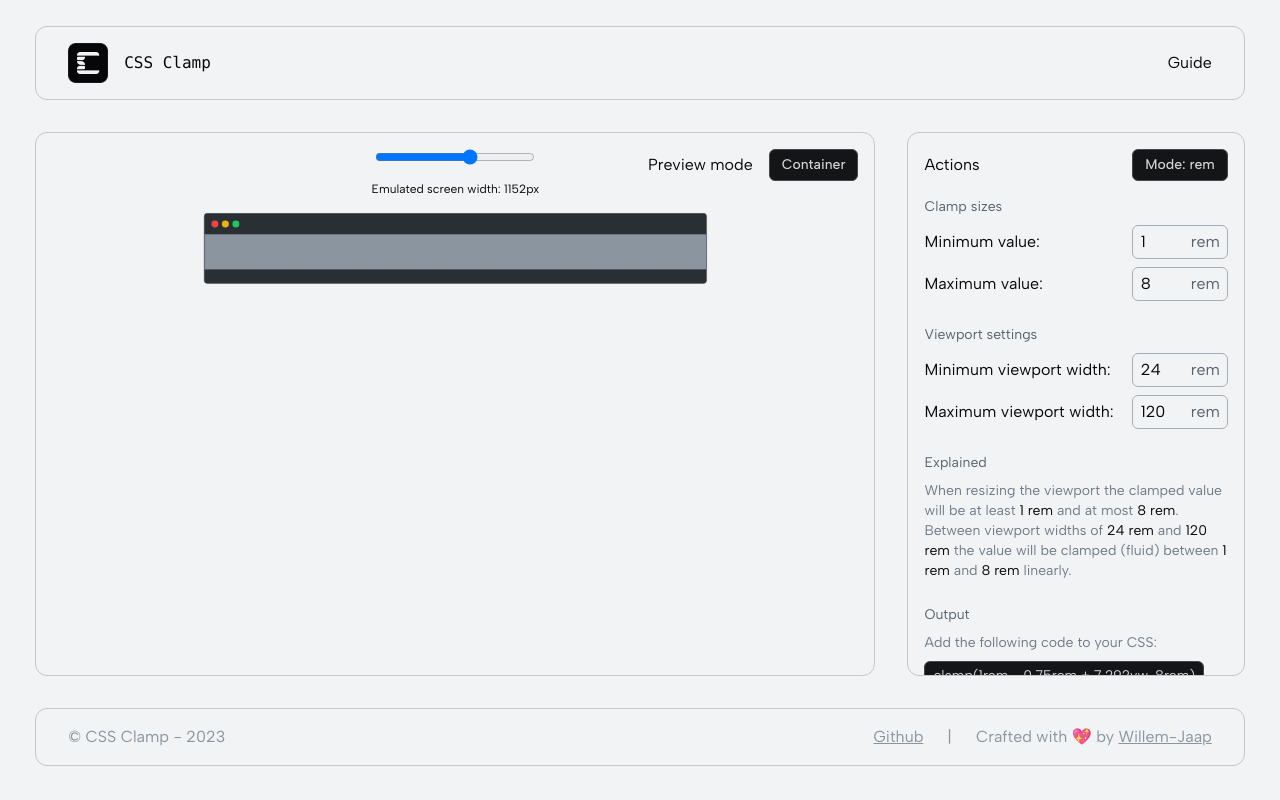
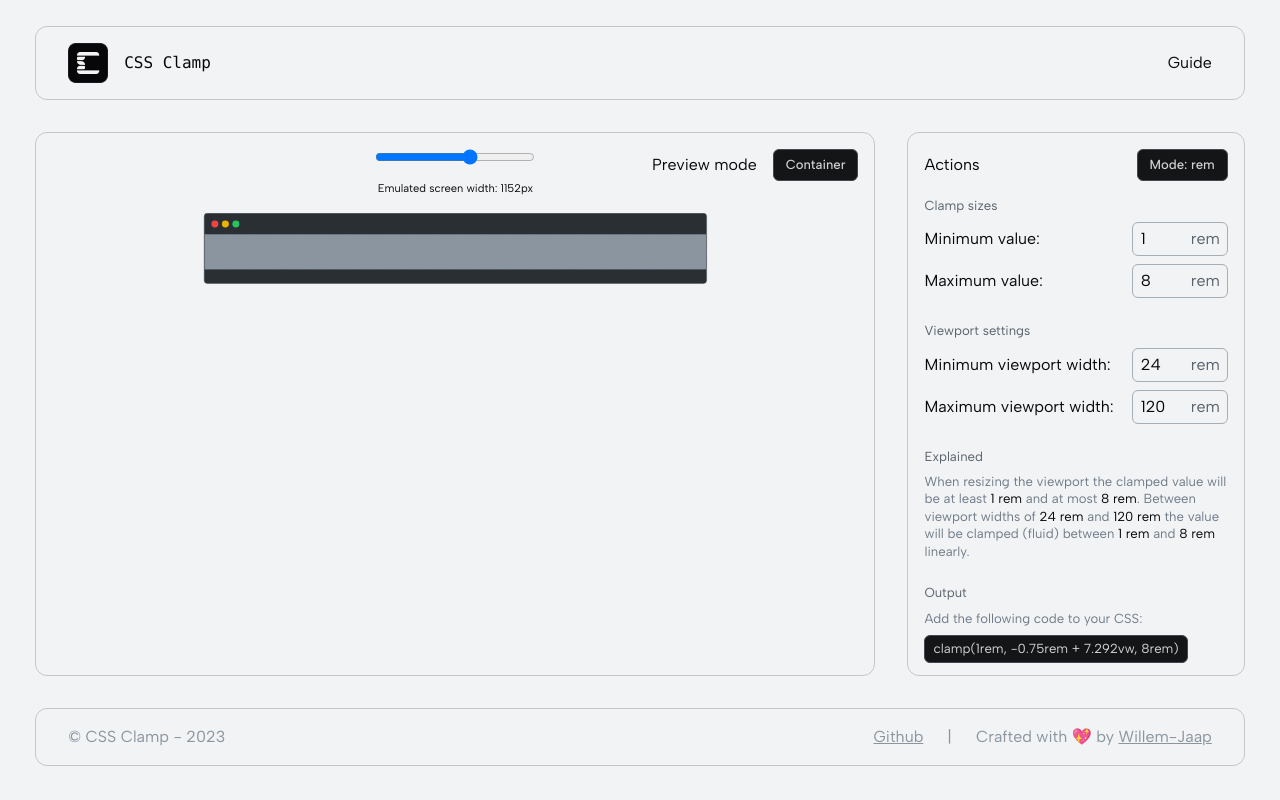
Before and after one commit to Willem-Jaap/cssclamp, a Next.js app: page / in a window 1280 px wide. Built offline with nearby package versions, Linux system fonts and the light colour scheme.

Commit message:
feat: update font scale

```diff
--- a/tailwind.config.js
+++ b/tailwind.config.js
@@ -3,6 +3,18 @@ module.exports = {
     content: ['./src/**/*.{js,ts,jsx,tsx,mdx}'],
     theme: {
         extend: {
+            fontSize: {
+                'xs': ['clamp(0.625rem, 0.59rem + 0.133vw, 0.75rem)', { lineHeight: '1.33' }],
+                'sm': ['clamp(0.75rem, 0.715rem + 0.133vw, 0.875rem)', { lineHeight: '1.33' }],
+                'base': ['clamp(0.925rem, 0.904rem + 0.08vw, 1rem)', { lineHeight: '1.33' }],
+                'lg': ['clamp(1rem, 0.965rem + 0.133vw, 1.125rem)', { lineHeight: '1.33' }],
+                'xl': ['clamp(1.125rem, 1.09rem + 0.133vw, 1.25rem)', { lineHeight: '1.33' }],
+                '2xl': ['clamp(1.25rem, 1.164rem + 0.332vw, 1.5625rem)', { lineHeight: '1.33' }],
+                '3xl': ['clamp(1.375rem, 1.219rem + 0.598vw, 1.9375rem)', { lineHeight: '1.4' }],
+                '4xl': ['clamp(1.5625rem, 1.32rem + 0.931vw, 2.4375rem)', { lineHeight: '1.4' }],
+                '5xl': ['clamp(2rem, 1.723rem + 1.064vw, 3rem)', { lineHeight: '1.4' }],
+                '6xl': ['clamp(2.625rem, 2.297rem + 1.263vw, 3.8125rem)', { lineHeight: '1.4' }],
+            },
             colors: {
                 neutral: {
                     50: '#F1F3F5',
```
